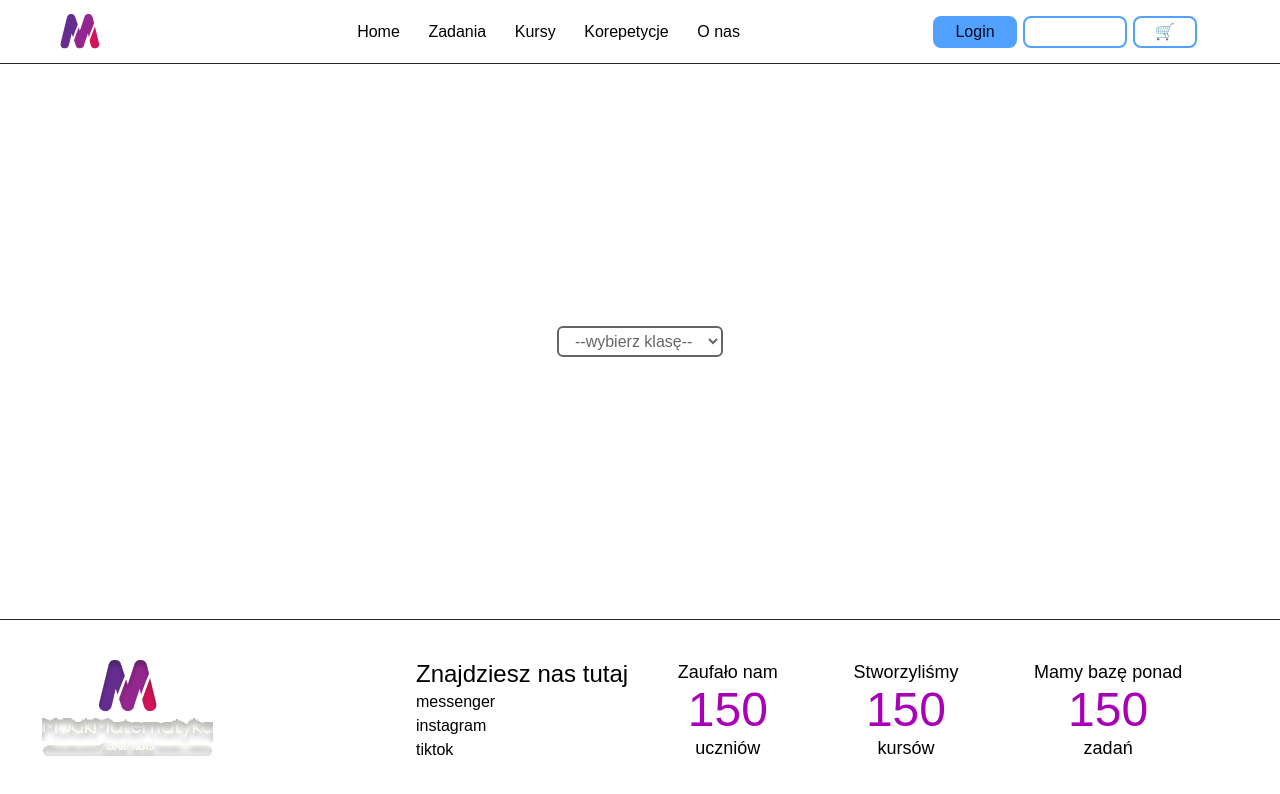
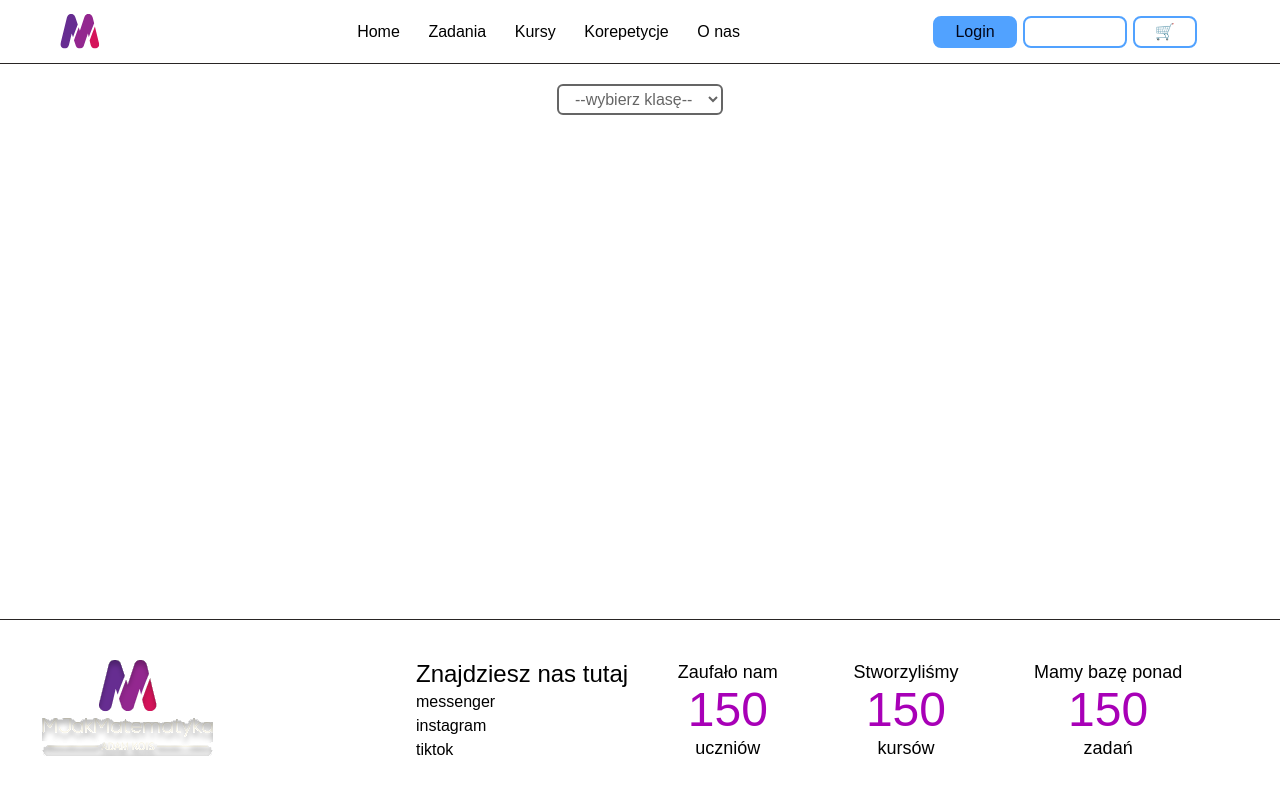
Before and after one commit to Nikko05/MJakMatematyka, a Next.js app: page /tasks in a window 1280 px wide. Shown: the top 794 px of the page. Built offline with nearby package versions, Linux system fonts and the light colour scheme.

Commit message:
Changing srtucture of tasks page. Diverse on filter and tasks parts

```diff
--- a/src/app/(marketing)/layout.tsx
+++ b/src/app/(marketing)/layout.tsx
@@ -30,7 +30,7 @@ export default function RootLayout({
         className={`${geistSans.variable} ${geistMono.variable} antialiased min-h-screen flex flex-col`}
       >
         <NavigationBar/>
-        <main className="flex-1 p-10 flex flex-col justify-around items-center">{children}</main>
+        <main className="flex-1 p-5 flex flex-col justify-around items-center">{children}</main>
         <Footer/>
       </body>
     </html>
--- a/src/app/(marketing)/tasks/page.tsx
+++ b/src/app/(marketing)/tasks/page.tsx
@@ -46,9 +46,16 @@ const selectData = {
 
 export default function Tasks() {
   return (
-    <div>
+    <div className='flex flex-col w-full h-full'>
+      {/* part with filters */}
+      <div className='flex flex-row flex-wrap justify-around items-start h-1/4 w-full'>
+        <Select selectData={selectData}></Select>
+      </div>
+      {/* part with tasks */}
+      <div className=''>
+        <div></div>
+      </div>
       {/* <Input inputData={level}/> */}
-      <Select selectData={selectData}></Select>
     </div>
   );
 };
```
